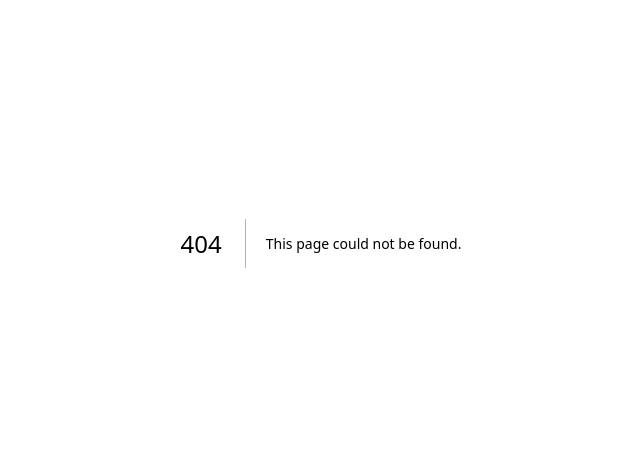
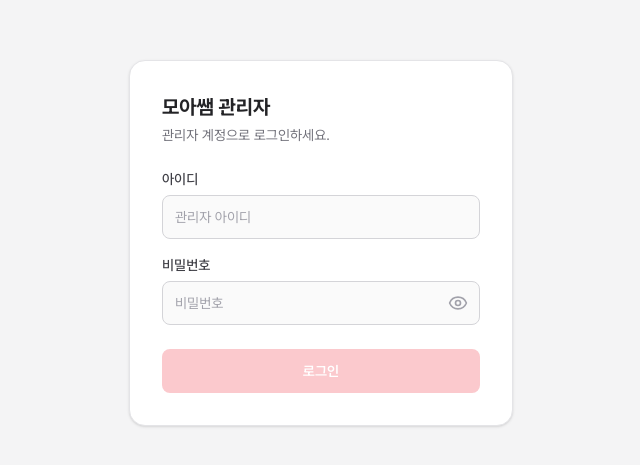
Before and after one commit to 7-baduki/moassam-admin, a Next.js app: page /login in a window 1280 px wide. Before the commit this address had no page. Shown: the part 157-622 px from the top of the page, without its empty margins (319-959 px from the left). Built offline with nearby package versions, Linux system fonts and the light colour scheme; no server answers.

Commit message:
feature: 로그인 페이지 구현 (#3)

```diff
--- /dev/null
+++ b/app/login/page.tsx
@@ -0,0 +1,73 @@
+'use client';
+
+import { FormEvent, useState } from 'react';
+import { useRouter } from 'next/navigation';
+import Button from '@/components/common/button/Button';
+import Input from '@/components/common/input/Input';
+import { useLoginMutation } from '@/hooks/queries/auth/useLogin';
+import { getErrorMessage } from '@/utils/getErrorMessage';
+
+export default function LoginPage() {
+  const router = useRouter();
+  const { mutate: login, isPending } = useLoginMutation();
+
+  const [username, setUsername] = useState('');
+  const [password, setPassword] = useState('');
+  const [error, setError] = useState('');
+
+  const handleSubmit = (e: FormEvent<HTMLFormElement>) => {
+    e.preventDefault();
+    setError('');
+
+    login(
+      { username, password },
+      {
+        onSuccess: () => {
+          router.replace('/posts');
+          router.refresh();
+        },
+        onError: (err) => setError(getErrorMessage(err)),
+      },
+    );
+  };
+
+  return (
+    <main className="flex min-h-dvh items-center justify-center bg-gray-100 px-4">
+      <div className="w-full max-w-sm rounded-2xl border border-gray-200 bg-white p-8 shadow-sm">
+        <h1 className="text-xl font-bold text-gray-900">모아쌤 관리자</h1>
+        <p className="mt-1 text-sm text-gray-500">관리자 계정으로 로그인하세요.</p>
+
+        <form onSubmit={handleSubmit} className="mt-6 flex flex-col gap-4">
+          <Input
+            label="아이디"
+            value={username}
+            onChange={(e) => setUsername(e.target.value)}
+            placeholder="관리자 아이디"
+            autoComplete="username"
+            required
+          />
+          <Input
+            label="비밀번호"
+            type="password"
+            value={password}
+            onChange={(e) => setPassword(e.target.value)}
+            placeholder="비밀번호"
+            autoComplete="current-password"
+            required
+          />
+
+          {error && <p className="text-sm text-danger-700">{error}</p>}
+
+          <Button
+            type="submit"
+            isLoading={isPending}
+            disabled={!username.trim() || !password.trim()}
+            className="mt-2 w-full"
+          >
+            로그인
+          </Button>
+        </form>
+      </div>
+    </main>
+  );
+}
--- /dev/null
+++ b/utils/getErrorMessage.ts
@@ -0,0 +1,11 @@
+import axios from 'axios';
+import { ProblemDetail } from '@/types/error.type';
+
+const DEFAULT_MESSAGE = '잠시 후 다시 시도해 주세요.';
+
+export function getErrorMessage(error: unknown): string {
+  if (axios.isAxiosError<ProblemDetail>(error)) {
+    return error.response?.data?.detail ?? DEFAULT_MESSAGE;
+  }
+  return DEFAULT_MESSAGE;
+}
```
Also changed, not shown: types/error.type.ts (added, +9 -0 lines).
